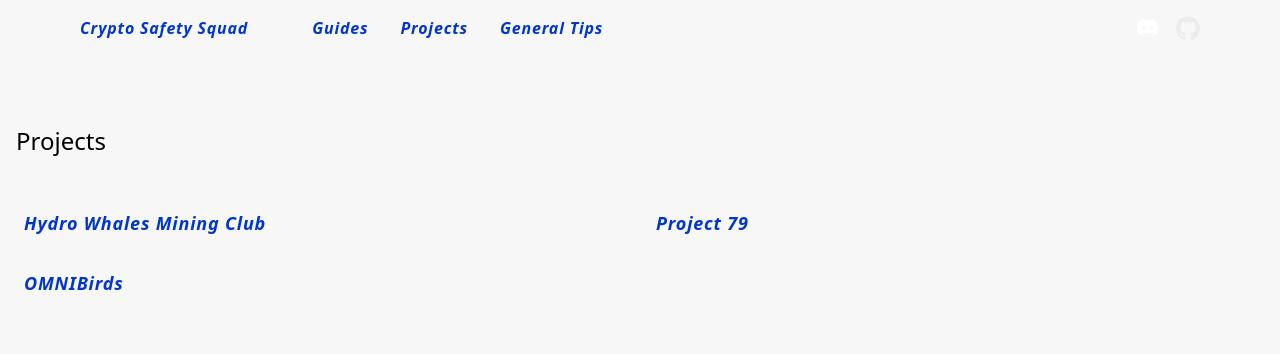
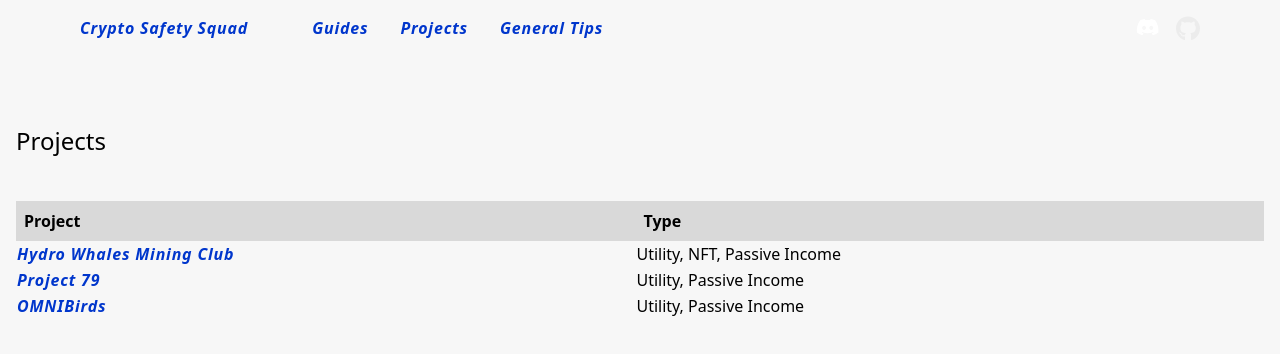
Before and after one commit to CryptoSafetySquad/website, a Next.js app: page /projects in a window 1280 px wide. Shown: the top 354 px of the page. Built offline with nearby package versions, Linux system fonts and the light colour scheme.

Commit message:
Turn projects into a table.

```diff
--- a/pages/projects.tsx
+++ b/pages/projects.tsx
@@ -2,23 +2,33 @@ import type { NextPage } from 'next'
 import Page from '../Components/Page'
 
 const projects = [
-  {name: 'Hydro Whales Mining Club', slug: 'hydro-whales'},
-  {name: 'Project 79', slug: 'project79'},
-  {name: 'OMNIBirds', slug: 'omnibirds'},
+  {name: 'Hydro Whales Mining Club', slug: 'hydro-whales', type: 'Utility, NFT, Passive Income'},
+  {name: 'Project 79', slug: 'project79', type: 'Utility, Passive Income'},
+  {name: 'OMNIBirds', slug: 'omnibirds', type: 'Utility, Passive Income'},
 ]
 
 const Projects: NextPage = () => {
   const title = 'Projects'
   const content = (
-    <div className='grid grid-cols-2 gap-4'>
+    <table className='table'>
+      <thead>
+        <tr>
+          <th>Project</th>
+          <th>Type</th>
+          <th></th>
+        </tr>
+      </thead>
+      <tbody>
       {
         projects.map(project =>
-          <div className='card p-2' key={project.slug}>
-            <a className='text-lg' href={`/projects/${project.slug}`}>{project.name}</a>
-          </div>
+          <tr key={project.slug}>
+            <td><a href={`/projects/${project.slug}`}>{project.name}</a></td>
+            <td>{project.type}</td>
+          </tr>
         )
       }
-    </div>
+      </tbody>
+    </table>
   )
 
   return (
```
